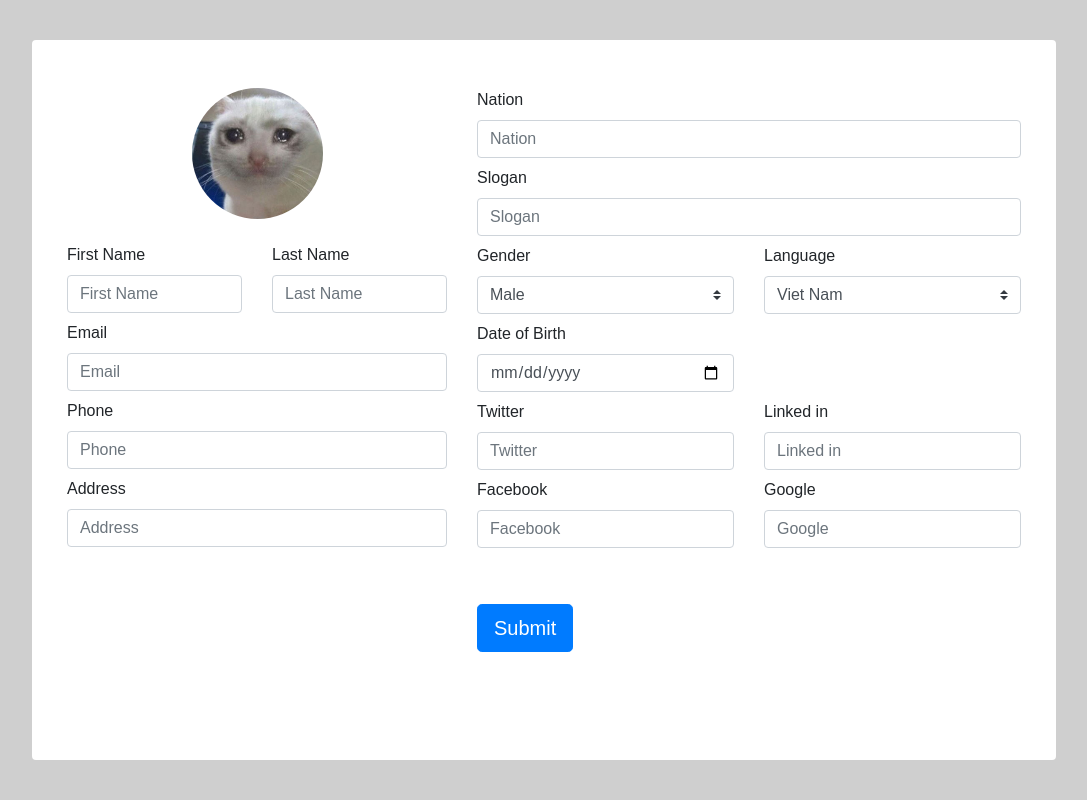
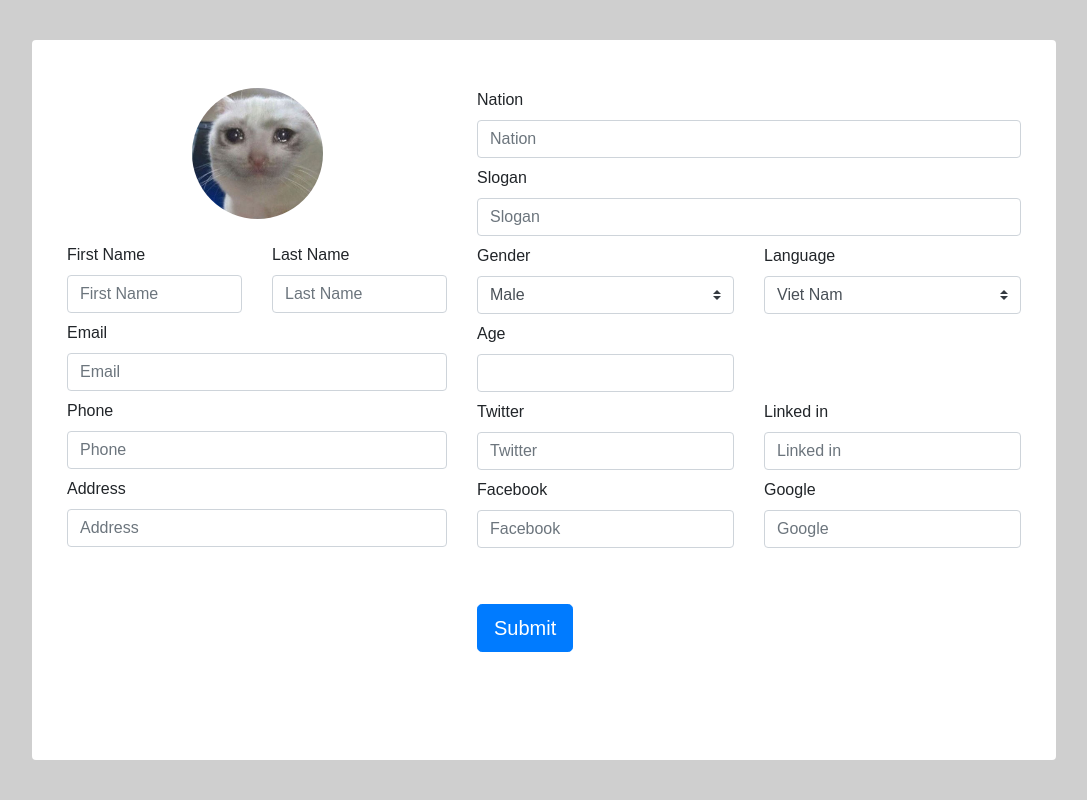
Before and after one commit to thaiminhpv/your-js-life, a Flask app: page / in a window 1280 px wide. Shown: the whole page, without its empty margins (96-1183 px from the left). Run offline with Flask 2, Linux system fonts and the light colour scheme; some libraries are stand-ins or nearby versions.

Commit message:
change dateofbirth to age

```diff
--- a/back-end/Demo_projectJS/templates/index.html
+++ b/back-end/Demo_projectJS/templates/index.html
@@ -77,8 +77,8 @@
             </div>
             <div class="mb-2 row">
                 <div class="col-md-6">
-                    <label for="dateOfBirth">Date of Birth</label>
-                    <input type="date" class="form-control" name="dateofbirth">
+                    <label for="dateOfBirth">Age</label>
+                    <input type="number" class="form-control" name="age">
                 </div>
                 <div class="col-md-6"></div>
             </div>
```
